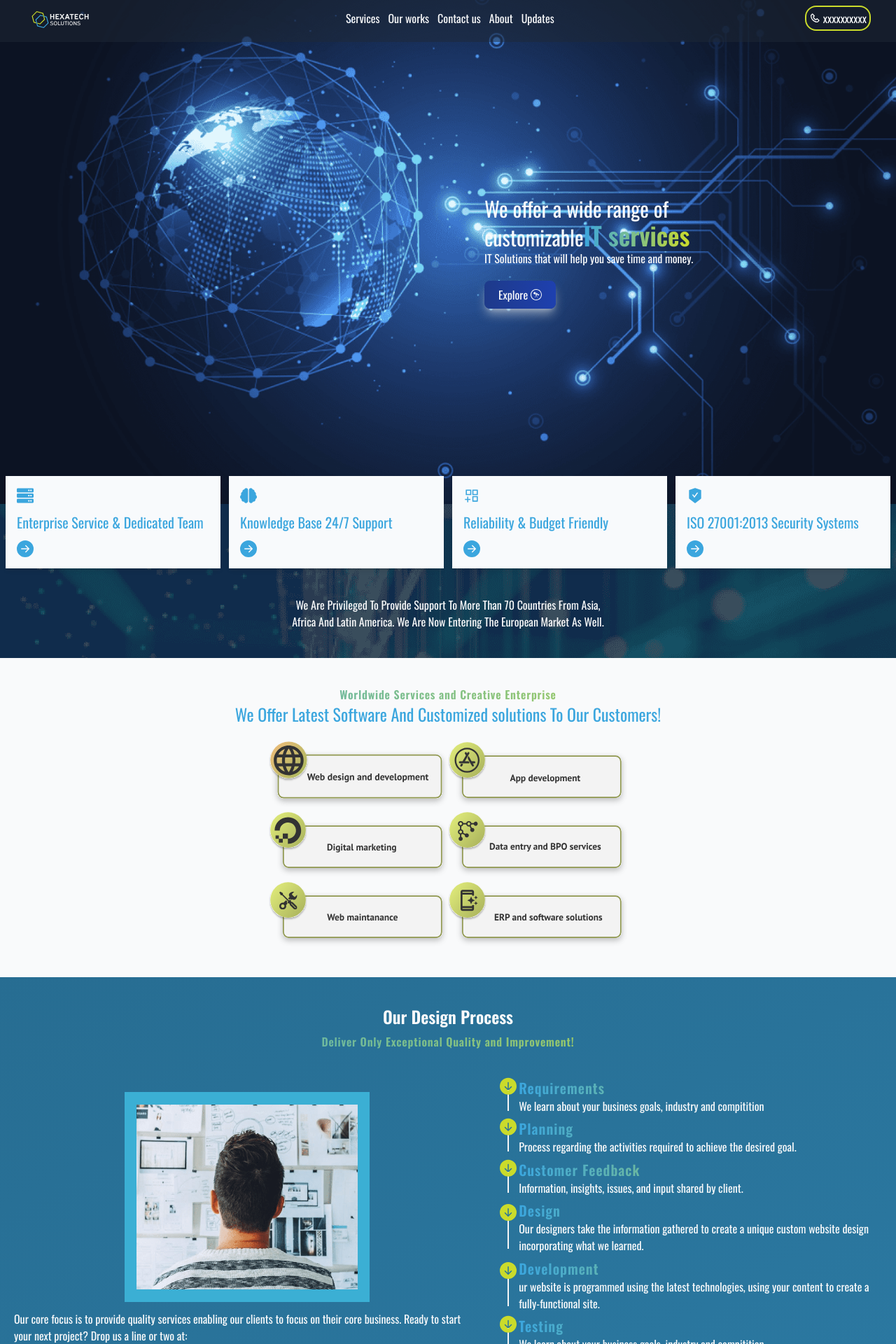
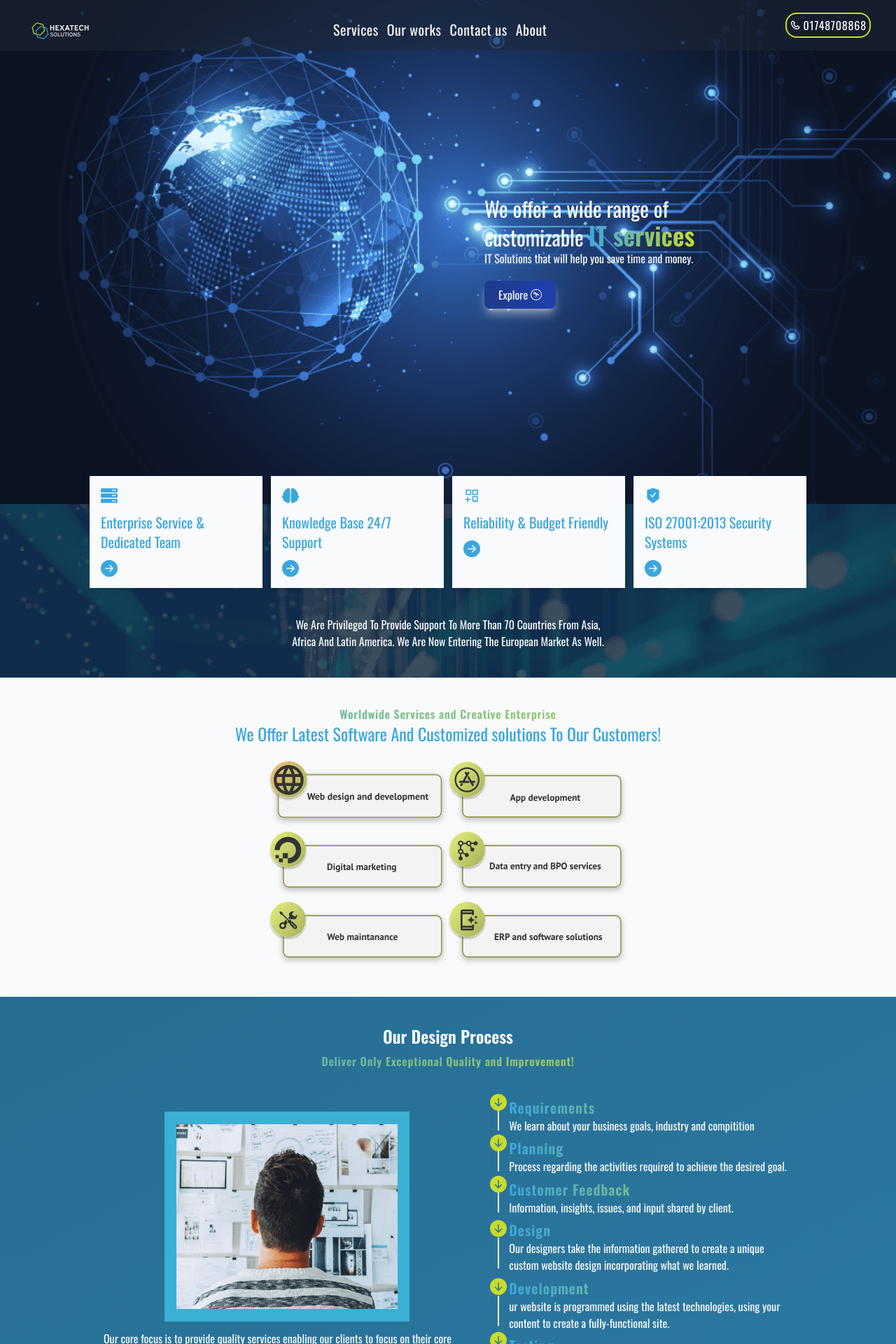
Before and after one commit to soyabatwork/hexatech-site, a Next.js app: page / in a window 1280 px wide. Shown: the top 1920 px of the page at 70% size. Built offline with nearby package versions, Linux system fonts and the light colour scheme.

Commit message:
fixed layout issues

```diff
--- a/components/Header.jsx
+++ b/components/Header.jsx
@@ -1,7 +1,7 @@
 import React from "react";
 0;
 
-const navSections = ["Services", "Our works", "Contact us", "About", "Updates"];
+const navSections = ["Services", "Our works", "Contact us", "About"];
 import Image from "next/image";
 import HexaLogo from "../public/assets/svg/logo.svg";
 
@@ -16,12 +16,13 @@ const Header = (props) => {
   };
 
   return (
-    <div className="fixed top-0 z-10 w-full pb-5 bg-gray-800/50 ">
+    <div className="fixed top-0 z-10 w-full py-3 bg-gray-800/50 ">
       <div>
-        <div className="flex items-center justify-between h-6 pt-5 pb-5 px-9 ">
+        <div className="flex items-center justify-between h-12 px-9">
           <div className="pt-5">
-            <Link href="/" className="z-20 ">
+            <Link href="/" className="z-20" passHref>
               <Image
+                alt="hero-image"
                 height="100"
                 width="100"
                 src={HexaLogo}
@@ -29,16 +30,16 @@ const Header = (props) => {
               />
             </Link>
           </div>
-          <div className="z-20 hidden gap-3 mt-3 md:flex text-gray-50">
+          <div className="z-20 hidden gap-3 mt-3 text-xl tracking-wide md:flex text-gray-50">
             {navSections.map((item, i) => (
               <Link href={`/${item}`} key={i}>
                 {item}
               </Link>
             ))}
           </div>
-          <div className="z-20 items-center justify-center hidden gap-1 p-1 mt-3 border-2 md:flex border-green-primary rounded-2xl text-gray-50">
+          <div className="z-20 items-center justify-center hidden gap-1 p-1 tracking-wider border-2 md:flex border-green-primary rounded-2xl text-gray-50">
             <BiPhone />
-            xxxxxxxxxx
+            01748708868
           </div>
           <RiMenu4Fill
             className="z-50 mt-6 text-3xl cursor-pointer text-gray-50 md:hidden"
--- a/components/Hero.jsx
+++ b/components/Hero.jsx
@@ -30,7 +30,7 @@ const Hero = () => {
           className={`flex flex-col max-w-xs p-1 mt-20 text-center scale-75 md:text-left opacity-60`}
         >
           <div className="text-3xl">
-            We offer a wide range of customizable
+            We offer a wide range of customizable {""}
             <span className="text-4xl font-extrabold text-transparent whitespace-nowrap bg-clip-text bg-gradient-to-r from-blue-primary to-green-primary">
               IT services
             </span>
--- a/components/HeroContact.jsx
+++ b/components/HeroContact.jsx
@@ -26,7 +26,8 @@ const HeroContact = () => {
   return (
     <div className="overflow-hidden">
       <Fade up>
-        <div className="flex flex-col md:flex-row justify-around space-y-8 bg-gradient-to-bl from-[#276D92] to-[#2B79A2] py-10 items-center">
+        <div className="bg-gradient-to-bl from-[#276D92] to-[#2B79A2]">
+          <div className="flex flex-col items-center justify-around py-4 space-y-8 md:flex-row h-72">
             <div className="h-12 mb-3 -mt-5 scale-125 md:mt-0 -translate-y-1/4">
               <Image height="100" width="100" src={HexaLogo} />
             </div>
@@ -45,12 +46,13 @@ const HeroContact = () => {
               </button>
             </div>
           </div>
+        </div>
       </Fade>
 
       {/* hr contact */}
 
       <div className="relative justify-around px-3 py-10 overflow-hidden text-gray-50 md:flex">
-        <div className="flex flex-col items-center justify-center ">
+        <div className="flex flex-col items-center justify-center h-72 ">
           <Background />
           <AiFillContacts className="z-10 text-5xl" />
           <p className="z-10 flex flex-col items-center justify-center">
--- a/components/HeroSupport.jsx
+++ b/components/HeroSupport.jsx
@@ -13,9 +13,10 @@ const HeroSupportContainer = styled.div`
 const HeroSupport = () => {
   return (
     <HeroSupportContainer className="bg-gradient-to-br from-[#276D92]  to-[#2B79A2] mt-5 text-gray-50 bg-fixed	 bg-cover bg-no-repeat bg-center px-3 py-10">
-      <div className="container justify-between mx-auto space-y-3 md:flex ">
+      <div className="container max-w-5xl px-4 mx-auto">
+        <div className="flex flex-col items-center justify-between gap-12 md:h-52 md:flex-row ">
           <Fade up>
-          <div className="flex flex-col items-center gap-2 text-xl ">
+            <div className="flex flex-col items-center gap-2 text-xl">
               <BiSupport className="text-4xl" />
               <p>Unlimited Revisions</p>
             </div>
@@ -33,6 +34,7 @@ const HeroSupport = () => {
             </div>
           </Fade>
         </div>
+      </div>
     </HeroSupportContainer>
   );
 };
--- a/components/HomeDesignProcess.jsx
+++ b/components/HomeDesignProcess.jsx
@@ -58,7 +58,7 @@ const ProcessItem = styled.div`
   svg {
     color: #cadb2b;
     position: absolute;
-    top: 0;
+    top: -5px;
     left: -0.44rem;
     height: 45%;
     transform: scale(150%);
@@ -68,7 +68,7 @@ const ProcessItem = styled.div`
 const HomeDesignProcess = () => {
   return (
     <div className="bg-gradient-to-br from-[#276D92]  to-[#2B79A2]">
-      <div className="container px-5 py-10 mx-auto">
+      <div className="container max-w-5xl px-5 py-10 mx-auto px-4">
         <Fade up>
           <div className="text-center">
             <h1 className="mb-2 text-2xl font-bold text-center text-gray-50">
--- a/components/HomeFullStack.jsx
+++ b/components/HomeFullStack.jsx
@@ -5,7 +5,7 @@ import { Fade, Zoom } from "react-reveal";
 const HomeFullStack = () => {
   return (
     <div className="bg-gradient-to-bl from-[#276D92] to-[#2B79A2] relative ">
-      <div className="container px-10 py-10 mx-auto space-y-10">
+      <div className="container max-w-5xl px-4 py-16 mx-auto space-y-10">
         <Fade up>
           <h2 className="mb-10 text-2xl font-bold text-transparent bg-clip-text bg-gradient-to-r from-blue-primary to-green-primary">
             Expert Full-stack Web Development Company
@@ -22,7 +22,7 @@ const HomeFullStack = () => {
             experience platforms.
           </p>
         </Fade>
-        <Zoom top>
+        <Zoom>
           <div className="md:space-x-3 ">
             <button className="inline btn bg-slate-50">
               Explore our process
--- a/components/HomeOfferings.jsx
+++ b/components/HomeOfferings.jsx
@@ -1,3 +1,4 @@
+/* eslint-disable jsx-a11y/alt-text */
 import Image from "next/image";
 import React from "react";
 import WebDesign from "../public/assets/svg/webdev.svg";
--- a/components/QuotesSection.jsx
+++ b/components/QuotesSection.jsx
@@ -19,8 +19,8 @@ const QuoteContainer = styled.div`
 
 const QuotesSection = () => {
   return (
-    <QuoteContainer className="px-2 ">
-      <div className="container pb-10 mx-auto ">
+    <QuoteContainer className="">
+      <div className="container max-w-5xl pb-10 mx-auto">
         <div className="flex flex-col justify-center gap-3 mb-10 md:flex-row ">
           <Fade up>
             <div className="-mt-10 quote-card">
--- a/components/TemplateCarousel.jsx
+++ b/components/TemplateCarousel.jsx
@@ -2,9 +2,6 @@ import React from "react";
 import Image from "next/image";
 import useEmblaCarousel from "embla-carousel-react";
 
-//   <div className="relative h-full w-full">
-//     <Image layout="fill" src={website1} objectFit="cover" />
-//   </div>
 import website1 from "../public/assets/website1.png";
 import website2 from "../public/assets/website2.png";
 import website3 from "../public/assets/website3.png";
@@ -14,14 +11,14 @@ const TemplateCarousel = () => {
 
   return (
     <div className="embla " ref={emblaRef}>
-      <div className="embla__container h-96 flex ">
-        <div className="embla__slide relative h-full w-full">
+      <div className="flex embla__container h-96 ">
+        <div className="relative w-full h-full embla__slide">
           <Image layout="fill" src={website1} objectFit="cover" />
         </div>
-        <div className="embla__slide relative h-full w-full">
+        <div className="relative w-full h-full embla__slide">
           <Image layout="fill" src={website2} objectFit="cover" />
         </div>
-        <div className="embla__slide relative h-full w-full">
+        <div className="relative w-full h-full embla__slide">
           <Image layout="fill" src={website3} objectFit="cover" />
         </div>
       </div>
--- a/components/layout/Drawer.jsx
+++ b/components/layout/Drawer.jsx
@@ -20,14 +20,7 @@ const MobileNav = styled(motion.div)`
   top: 0;
 `;
 
-const navSections = [
-  "Services",
-  "Our works",
-  "Contact us",
-  "About",
-  "Updates",
-  "Login",
-];
+const navSections = ["Services", "Our works", "Contact us", "About"];
 
 const Drawer = (props) => {
   const handleOpen = () => {
```
Also changed, not shown: components/Footer.jsx (+8 -8 lines), pages/Services.js (+12 -9 lines). Lines whose indentation alone changed are shown as unchanged.
